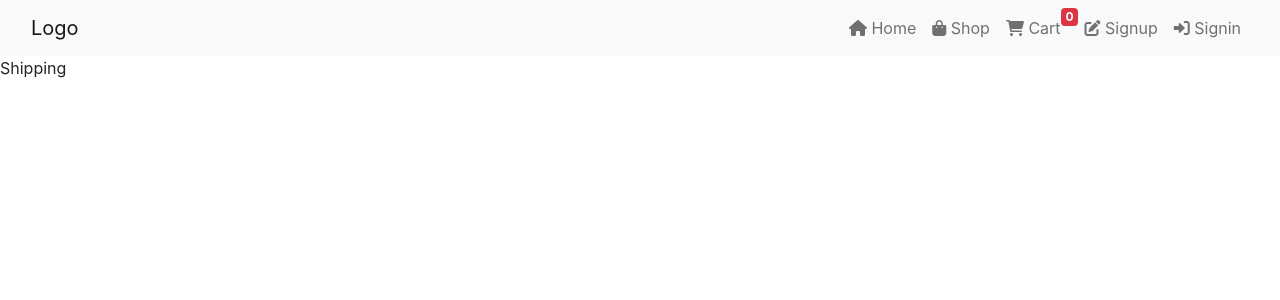
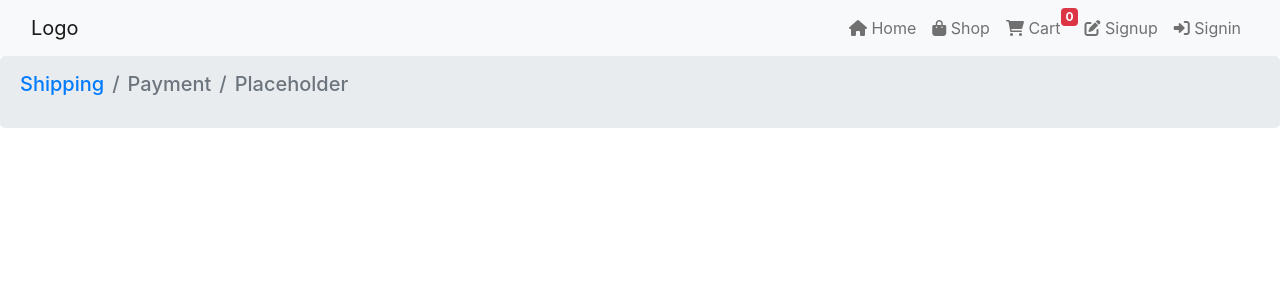
Before and after one commit to hikio-17/restaurant-mernstack, a React (Create React App) app in the folder client/: page /shipping in a window 1280 px wide. Shown: the top 300 px of the page. Built offline with nearby package versions, Linux system fonts and the light colour scheme.

Commit message:
add progress bar component in checkotpage

```diff
--- /dev/null
+++ b/client/src/components/ProgressBar.js
@@ -0,0 +1,64 @@
+import React from "react";
+import { Link } from "react-router-dom";
+const ProgressBar = ({ step1, step2, step3 }) => {
+  return (
+    <>
+      <nav aria-label="breadcrumb">
+        <ol className="breadcrumb">
+          {step1 ? (
+            <li className="breadcrumb-item active" aria-current="page">
+              <Link to="/shipping">Shipping</Link>
+            </li>
+          ) : (
+            <li className="breadcrumb-item" aria-current="page">
+              <Link
+                to="/#"
+                onClick={(event) => event.preventDefault()}
+                style={{ textDecoration: "none", cursor: "not-allowed" }}
+                className="text-muted"
+              >
+                Shipping
+              </Link>
+            </li>
+          )}
+
+          {step2 ? (
+            <li className="breadcrumb-item active" aria-current="page">
+              <Link to="/payment">Payment</Link>
+            </li>
+          ) : (
+            <li className="breadcrumb-item" aria-current="page">
+              <Link
+                to="/#"
+                onClick={(event) => event.preventDefault()}
+                style={{ textDecoration: "none", cursor: "not-allowed" }}
+                className="text-muted"
+              >
+                Payment
+              </Link>
+            </li>
+          )}
+
+          {step3 ? (
+            <li className="breadcrumb-item active" aria-current="page">
+              <Link to="/placeholder">Placeholder</Link>
+            </li>
+          ) : (
+            <li className="breadcrumb-item" aria-current="page">
+              <Link
+                to="/#"
+                onClick={(event) => event.preventDefault()}
+                style={{ textDecoration: "none", cursor: "not-allowed" }}
+                className="text-muted"
+              >
+                Placeholder
+              </Link>
+            </li>
+          )}
+        </ol>
+      </nav>
+    </>
+  );
+};
+
+export default ProgressBar;
--- a/client/src/components/Shipping.js
+++ b/client/src/components/Shipping.js
@@ -1,7 +1,16 @@
 import React from "react";
+import ProgressBar from "./ProgressBar";
 
 const Shipping = () => {
-  return <div>Shipping</div>;
+  return (
+    <section>
+      <div className="jumbotron p-1">
+        <h5>
+          <ProgressBar step1 />
+        </h5>
+      </div>
+    </section>
+  );
 };
 
 export default Shipping;
```
